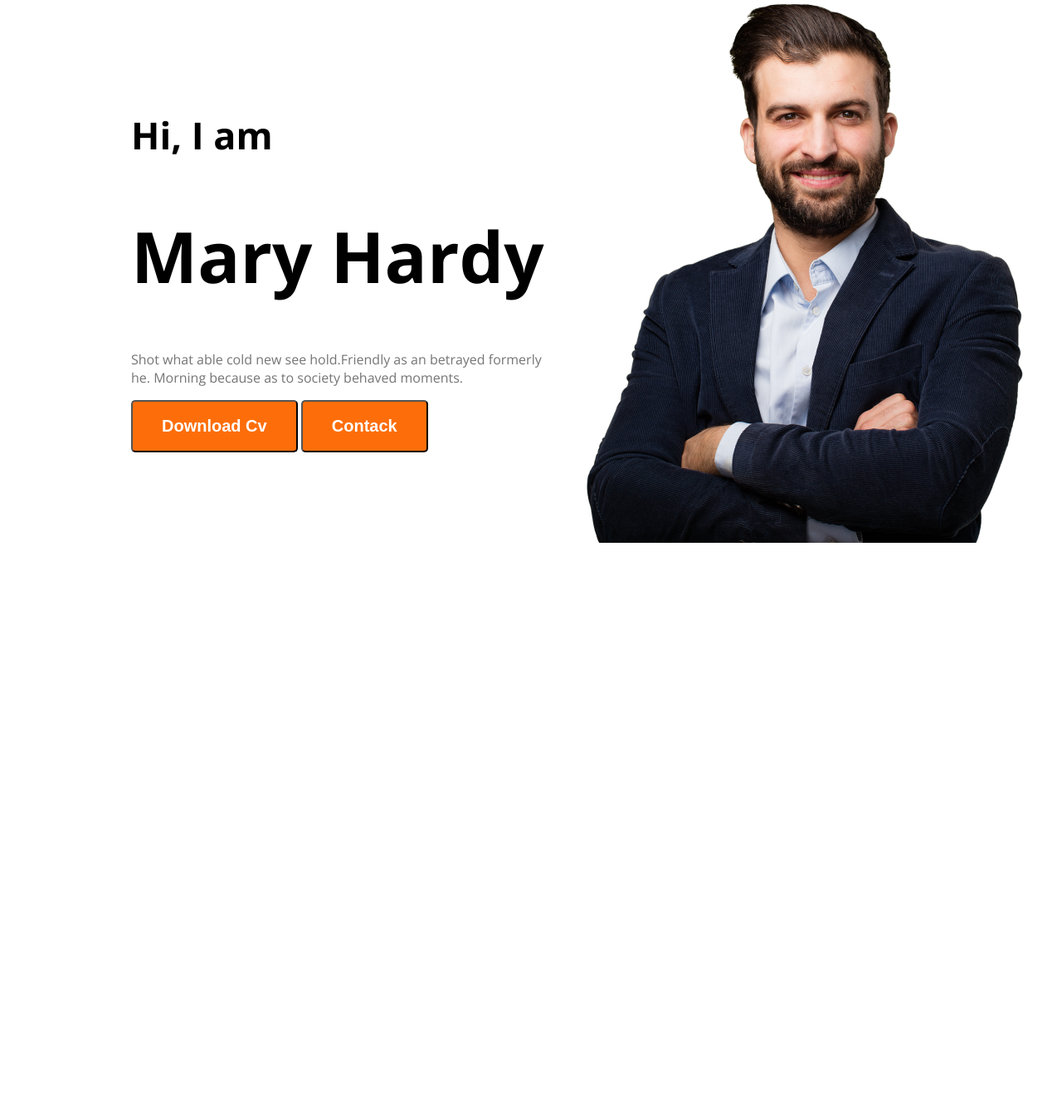
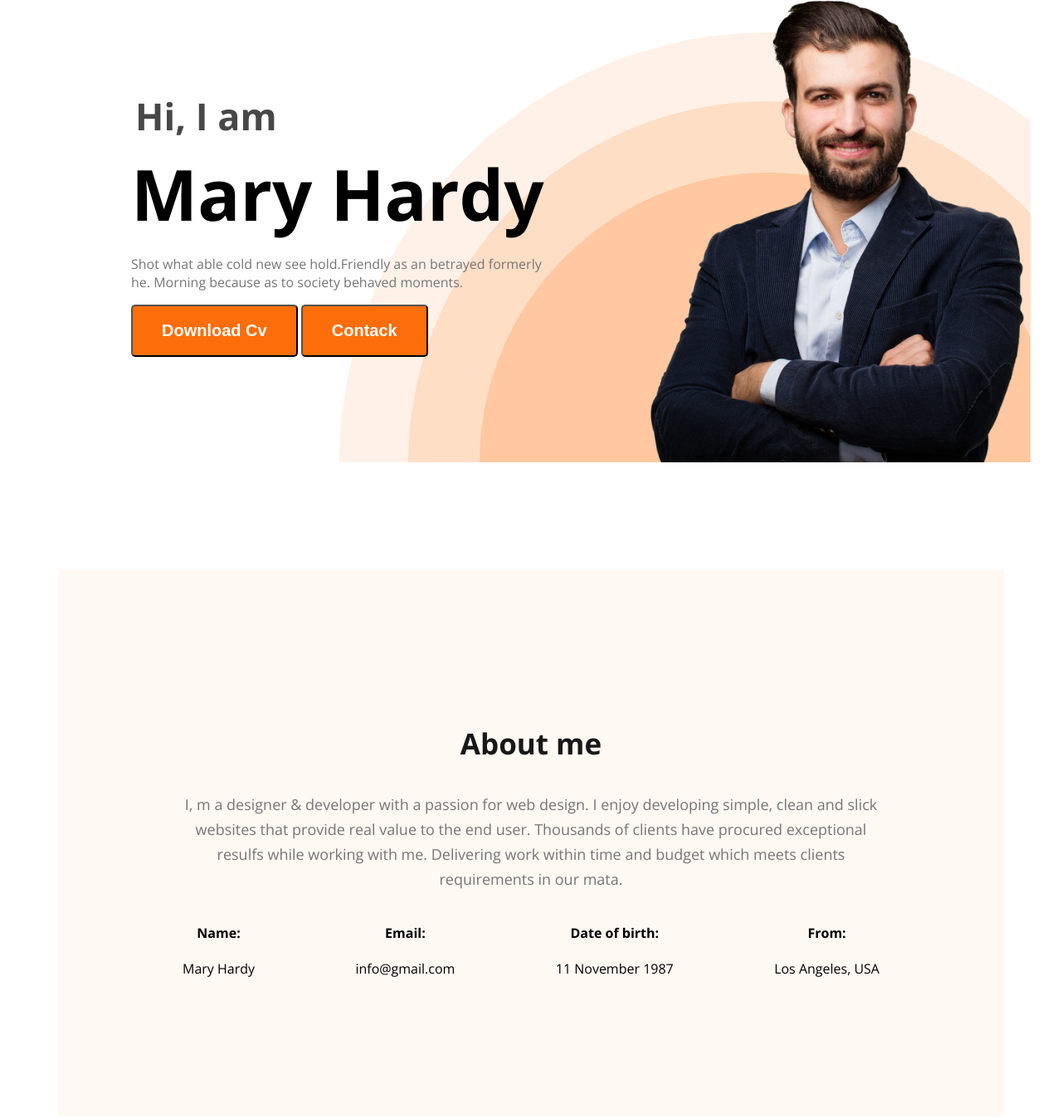
Before and after one commit to Mustafiz82/developer-portfolio, a plain HTML site: page index.html in a window 1280 px wide. Shown: the part 203-1550 px from the top of the page at 83% size. Before the commit the page ends 887 px from the top, so only its background shows below. Drawn offline with nearby package versions, Linux system fonts and the light colour scheme.

Commit message:
about section added

```diff
--- a/index.html
+++ b/index.html
@@ -28,19 +28,49 @@
         </nav>
 
         <div class="bannar">
-            <div class="bannar-text">
+            <div class="bannar-contant">
                 <h3 class="bannar-greeting">Hi, I  am</h3>
                 <h1 class="bannar-Name">Mary Hardy</h1>
                 <p class="bannar-disc">Shot what able cold new see hold.Friendly as an betrayed formerly <br>he. Morning because as to society behaved moments.</p>
                 <button class="btn-primary">Download Cv</button>
                 <button class="btn-primary">Contack</button>
             </div>
-            <img src="images/hardy.png" alt="">
+            <img  class="bannar-image" src="images/hardy.png" alt="">
         </div>
 
     </header>
 
     <main>
+
+        <section class="about">
+
+
+
+            <h3 class="section-title">About me</h3>
+            <p class="about-desc">I, m a designer & developer with a passion for web design. I enjoy developing simple, clean and slick websites that provide real value to the end user. Thousands of clients have procured exceptional resulfs while working with me. Delivering work within time and budget which meets clients requirements in our mata.</p>
+            <div class="about-info-container">
+                <div class="about-info">
+                    <h4 class="info-title">Name:
+                        </h4>
+                    <p class="info-desc">Mary Hardy </p>
+                </div>
+                <div class="about-info">
+                    <h4 class="info-title">Email:
+                        </h4>
+                    <p class="info-desc">info@gmail.com</p>
+                </div>
+                <div class="about-info">
+                    <h4 class="info-title">Date of birth:
+                        </h4>
+                    <p class="info-desc">11 November 1987</p>
+                </div>
+                <div class="about-info">
+                    <h4 class="info-title">From:
+                    </h4>
+                    <p class="info-desc"> Los Angeles, USA</p>
+                </div>
+            </div>
+        </section>
 
     </main>
 
--- a/style/style.css
+++ b/style/style.css
@@ -5,6 +5,11 @@ body {
     /* font-family: 'Poppins', sans-serif; */
 
 }
+
+/* *{
+    margin: 0;
+    padding: 0;
+} */
 
 
 .text-primary {
@@ -55,7 +60,10 @@ nav ul li a {
 /* header related css */
 
 header {
-    margin: 30px 30px 30px 150px;
+    margin: 30px 30px 0px 150px;
+    background-image: url(../images/header_bg.png);
+    background-position: bottom right;
+    background-repeat: no-repeat;
 }
 
 .bannar {
@@ -64,16 +72,70 @@ header {
     align-items: center;
 }
 
+.bannar-contant {
+    max-width: 585px;
+}
+
 .bannar-greeting {
-    color: #474747);
+    color: #474747;
     font-size: 45px;
+    font-weight: 600px;
+    margin: 5px;
 }
+
 .bannar-Name{
     font-size: 85px;
+    margin: 0;
     line-height: normal;
+    font-weight: 700;
 
 }
-.bannar-disc{
+
+.bannar-disc {
     color: #757575;
 
+
 }
+
+.bannar-image {
+    width: 500px;
+}
+
+/* main section start */
+
+main{
+    max-width: 1140px;
+    margin: auto;
+}
+/* about secrion start */
+
+.about{
+    background-color: #FFF8F3;
+    margin: 130px 0;
+    padding: 150px;
+
+}
+
+
+
+
+.section-title {
+    color: #181818;
+    text-align: center;
+    font-size: 35px;
+    font-weight: 700;
+}
+
+.about-desc {
+    color:  #757575;
+    text-align: center;
+    font-size: 18px;
+    font-weight: 400;
+    line-height: 30px;
+}
+
+.about-info-container{
+    display: flex;
+    justify-content: space-between;
+    text-align: center;
+}
```
